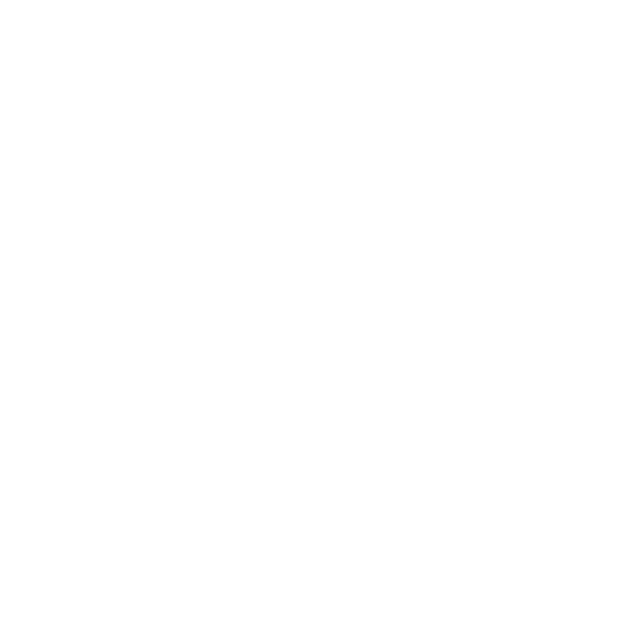
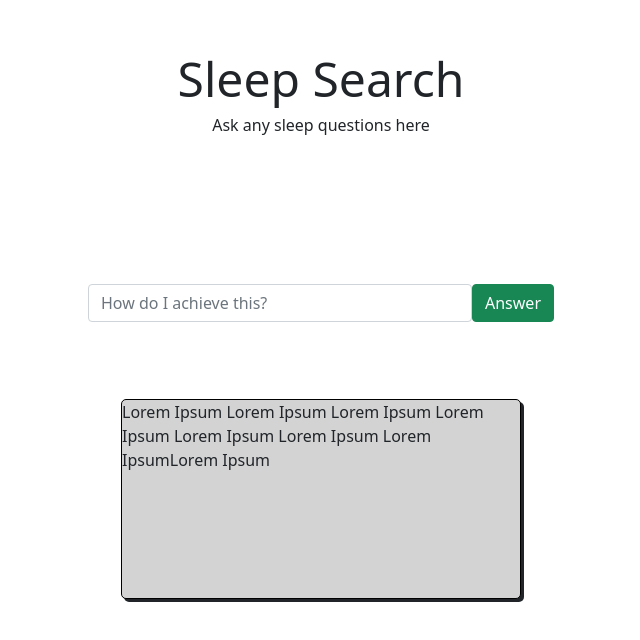
Before and after one commit to dominickmalzone/sleepsearch-frontend, a React (Create React App) app: page /results in a window 1280 px wide. Before the commit this address had no page. Shown: the part 148-788 px from the top of the page, without its empty margins (319-959 px from the left). Built offline with nearby package versions, Linux system fonts and the light colour scheme.

Commit message:
create front page

```diff
--- a/package.json
+++ b/package.json
@@ -3,13 +3,19 @@
   "version": "0.1.0",
   "private": true,
   "dependencies": {
+    "@headlessui/react": "^1.4.2",
+    "@heroicons/react": "^1.0.5",
     "@testing-library/jest-dom": "^5.16.1",
     "@testing-library/react": "^12.1.2",
     "@testing-library/user-event": "^13.5.0",
+    "axios": "^0.24.0",
+    "bootstrap": "^5.1.3",
     "react": "^17.0.2",
+    "react-bootstrap": "^2.1.0",
     "react-dom": "^17.0.2",
     "react-router-dom": "^6.2.1",
     "react-scripts": "5.0.0",
+    "tailwindcss": "^3.0.12",
     "web-vitals": "^2.1.3"
   },
   "scripts": {
--- a/src/App.js
+++ b/src/App.js
@@ -1,5 +1,4 @@
-import logo from "./logo.svg";
-import "./App.css";
+
 import {
   BrowserRouter as Router,
   Outlet,
@@ -7,13 +6,33 @@
   Routes,
 } from "react-router-dom";
 import Home from "./components/Home";
+import SearchBar from "./components/SearchBar";
+import ResultPage from "./components/ResultPage";
+
+function Layout() {
+  return(
+    <div className="search-layout">
+
+      {/* whatever other page wrapper type stuff you need */}
+      <SearchBar />
+      {/* Outlet tells React Router where to render Home and CreateMeet */}
+      <Outlet />
+
+    </div>
+  )
+}
+
 
 function App() {
+
   return (
     <div className="body">
       <Router>
         <Routes>
+        <Route  element={<Layout />} >
           <Route path="/" index element={<Home />} />
+          <Route path="/results" index element={<ResultPage />} />
+          </Route>
         </Routes>
       </Router>
     </div>
--- a/src/components/Home.js
+++ b/src/components/Home.js
@@ -1,5 +1,9 @@
 function Home() {
-  return <div className="body"></div>;
-}
+  return(
+  <div className="body">
+    <h1 className="home-title">Sleep Search</h1>
+    <h3 className="home-subTitle">Ask any sleep questions here</h3>
+  </div>
+  )}
 
 export default Home;
--- /dev/null
+++ b/src/components/ResultPage.js
@@ -0,0 +1,16 @@
+function ResultPage() {
+
+    return(
+        <div className="body">
+            <h1 className="home-title title-result">Sleep Search</h1>
+            <h3 className="sub-result">Ask any sleep questions here</h3>
+            <div className="result-wrapper">
+            <div className="result-container">
+                <p className="result-paragraph">Lorem Ipsum Lorem Ipsum Lorem Ipsum Lorem Ipsum Lorem Ipsum Lorem Ipsum Lorem IpsumLorem Ipsum</p>
+            </div>
+            </div>
+        </div>
+    )
+}
+
+export default ResultPage
--- /dev/null
+++ b/src/components/SearchBar.js
@@ -0,0 +1,61 @@
+import { Form, Button } from "react-bootstrap"
+import axios from "axios"
+import React, {useState} from "react"
+import { Link } from "react-router-dom"
+function SearchBar() {
+    const [search, setSearch] = useState("")
+    // const searchEngine = () => {
+    // function handleFormSubmit(e) {
+    //     e.preventDefault();
+    //     console.log(this.state);
+    //     axios({
+    //         method:'post',
+    //         url:"http://localhost:5000/search",
+    //         headers: {'content-type': 'application/json'},
+    //         data:this.state
+    //     })
+    //     .then(result => {
+    //         this.setState({results:result.data});
+    //         console.log(result.data);
+    //     })
+    //     .catch(error=> {
+    //         console.log(error);
+    //     })
+    // }
+        // }
+        let userSearch = {
+            data: search
+        }
+        if (search != "") {
+            axios
+              .post("http://127.0.0.1:5000/search", userSearch)
+
+              .then(function (response) {
+                console.log(response);
+                //Perform action based on response
+              })
+              .catch(function (error) {
+                console.log(error);
+                //Perform action based on error
+              });
+        } else {
+            alert("The search query cannot be empty")
+        }
+        return(
+            <div className="body">
+                <div className="form-wrapper">
+                <Form className="search-form">
+                    <Form.Group className="mb-3 search-bar" controlId="formBasicEmail">
+
+                        <Form.Control name="data" id="data" placeholder="How do I achieve this?" onChange={(e) => { setSearch(e.target.value) }} />
+
+                        </Form.Group>
+                    <Button className="Link btn-answer" variant="success" type="submit" onClick={e=> this.handleFormSubmit(e)}>Answer</Button>
+
+                </Form>
+                </div>
+            </div>
+        )
+}
+
+export default SearchBar;
--- a/src/index.css
+++ b/src/index.css
@@ -1,4 +1,76 @@
 .body {
-  background: black;
-  overflow-x: 0;
+  position: relative;
+  background: white;
+  overflow-x: none;
+
+
+
+
 }
+.home-title {
+  position: relative;
+  top: 4em;
+  font-size: 3rem;
+  text-align: center;
+}
+
+.title-result {
+  position: relative;
+  top: 3em;
+}
+.sub-result {
+  position: relative;
+  top: 9em;
+  font-size: 1rem;
+  text-align: center;
+}
+.search-bar {
+  position: relative;
+  top: 27em;
+
+
+  width: 30%;
+}
+.search-form {
+  display: flex;
+  align-items: center;
+  justify-content: center;
+}
+.btn-answer {
+  position: relative;
+  top: 26.5em;
+  background-color: green;
+}
+.home-subTitle {
+  position: relative;
+  font-size: 1rem;
+  text-align: center;
+  top: 12em;
+}
+.Link {
+  color: black;
+  text-decoration: none;
+}
+.Link:hover {
+  color: black;
+  text-decoration: none;
+}
+.result-container {
+  position: relative;
+  top: 25em;
+  background-color: lightgrey;
+  border-radius: 5px;
+  border-style: solid;
+  border-color: black;
+  border-width: 1px;
+  box-shadow: 3px 3px;
+
+  height: 200px;
+  width: 400px;
+}
+.result-wrapper {
+
+  display: flex;
+  align-items: center;
+  justify-content: center;
+}
--- a/src/index.js
+++ b/src/index.js
@@ -3,6 +3,8 @@
 import './index.css';
 import App from './App';
 import reportWebVitals from './reportWebVitals';
+import 'bootstrap/dist/css/bootstrap.min.css';
+
 
 ReactDOM.render(
   <React.StrictMode>
```
Also changed, not shown: 1 other file (tests, documents, lock files or other folders).
